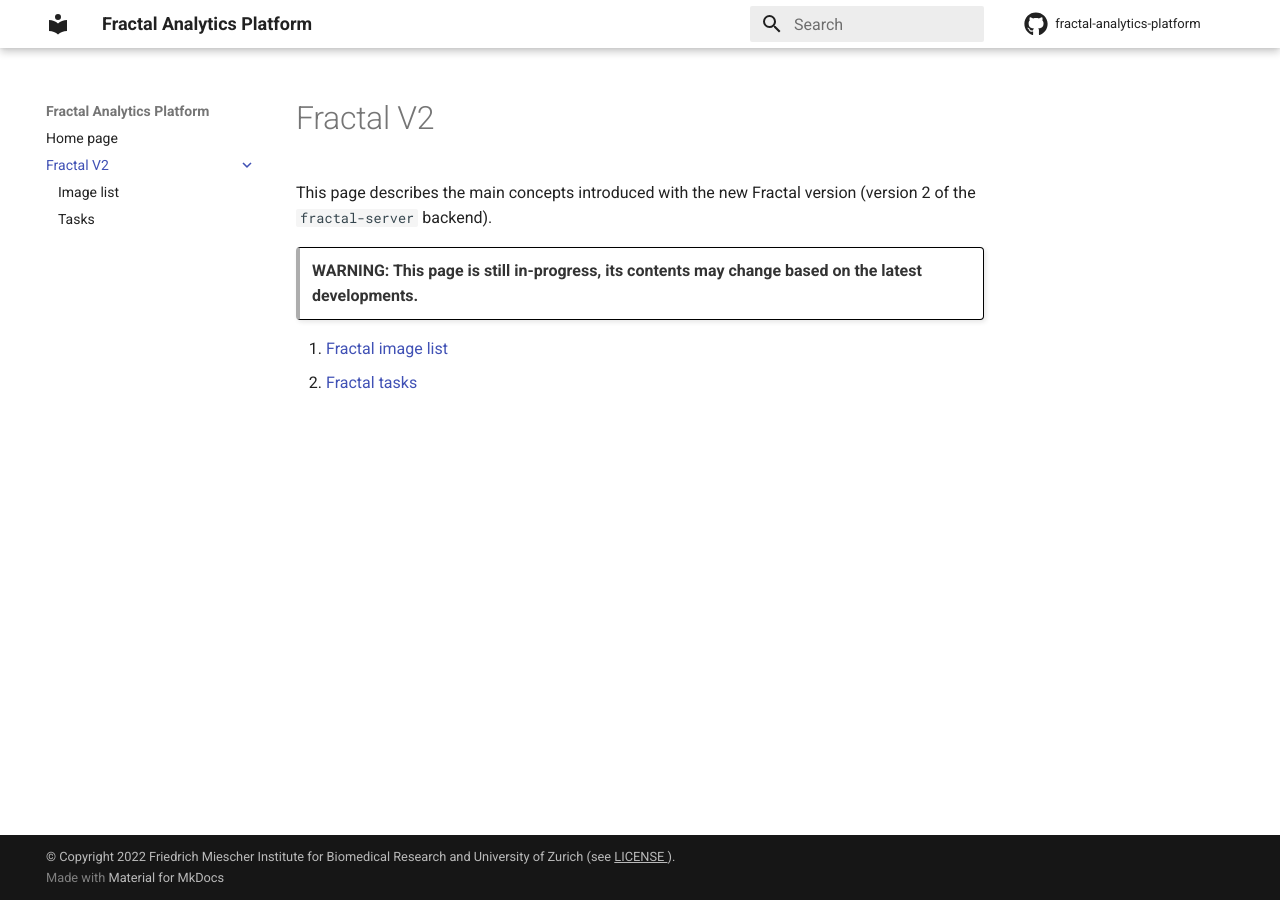
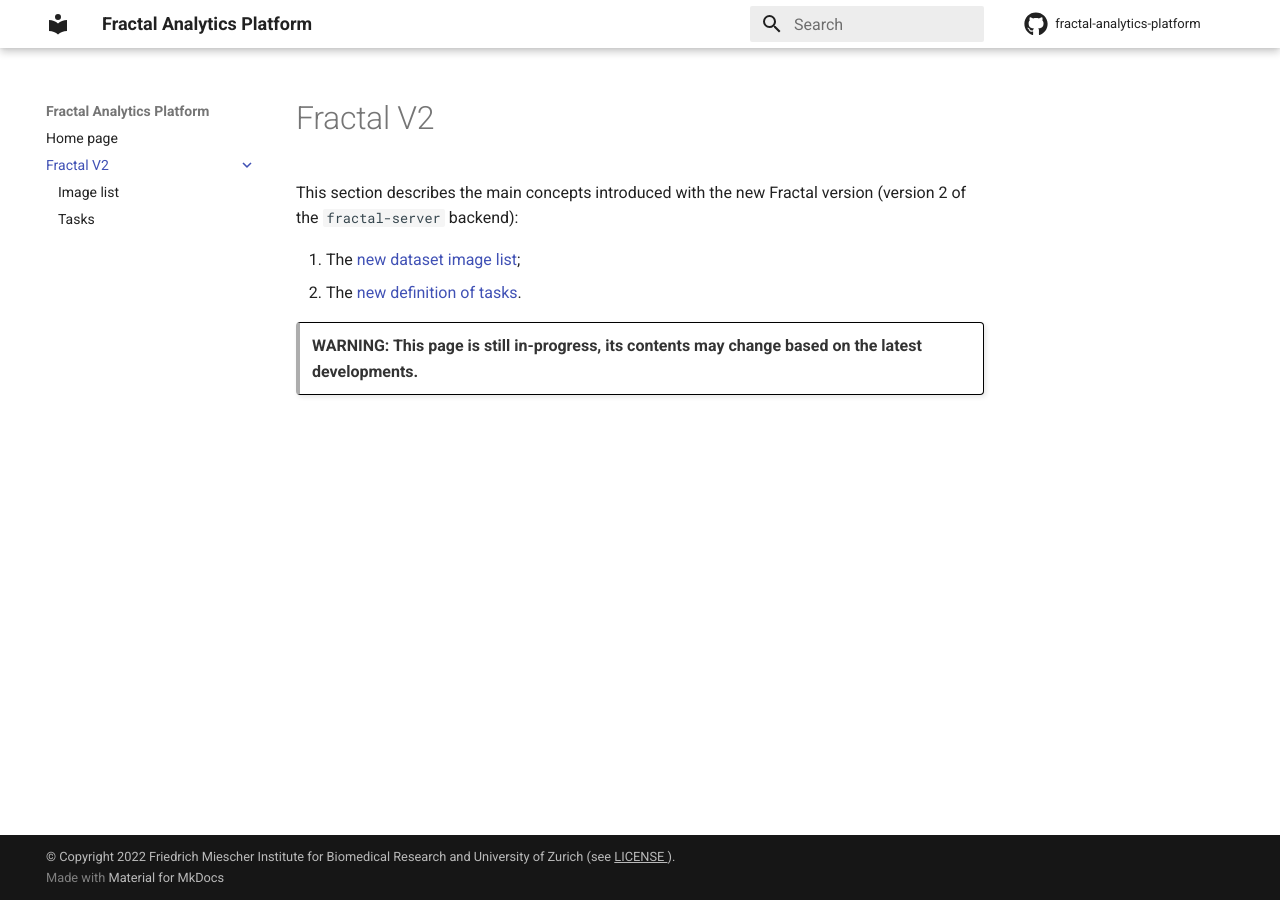
Before and after one commit to fractal-analytics-platform/fractal-analytics-platform.github.io, an MkDocs documentation site: the page built from docs/version_2/index.md, in a window 1280 px wide. Built offline with MkDocs 1.6.1 and Material for MkDocs 9.7.7, drawn with Linux system fonts in a browser that asks for light colours.

Commit message:
Check some links

```diff
--- a/docs/version_2/index.md
+++ b/docs/version_2/index.md
@@ -4,9 +4,9 @@ layout: default
 
 # Fractal V2
 
-This page describes the main concepts introduced with the new Fractal version (version 2 of the `fractal-server` backend).
+This section describes the main concepts introduced with the new Fractal version (version 2 of the `fractal-server` backend):
+
+1. The [new dataset image list](./image_list.md);
+2. The [new definition of tasks](./tasks.md).
 
 > **WARNING: This page is still in-progress, its contents may change based on the latest developments.**
-
-1. [Fractal image list](./image_list.md)
-2. [Fractal tasks](./tasks.md)
```
Also changed, not shown: docs/version_2/image_list.md (+1 -1 lines).
